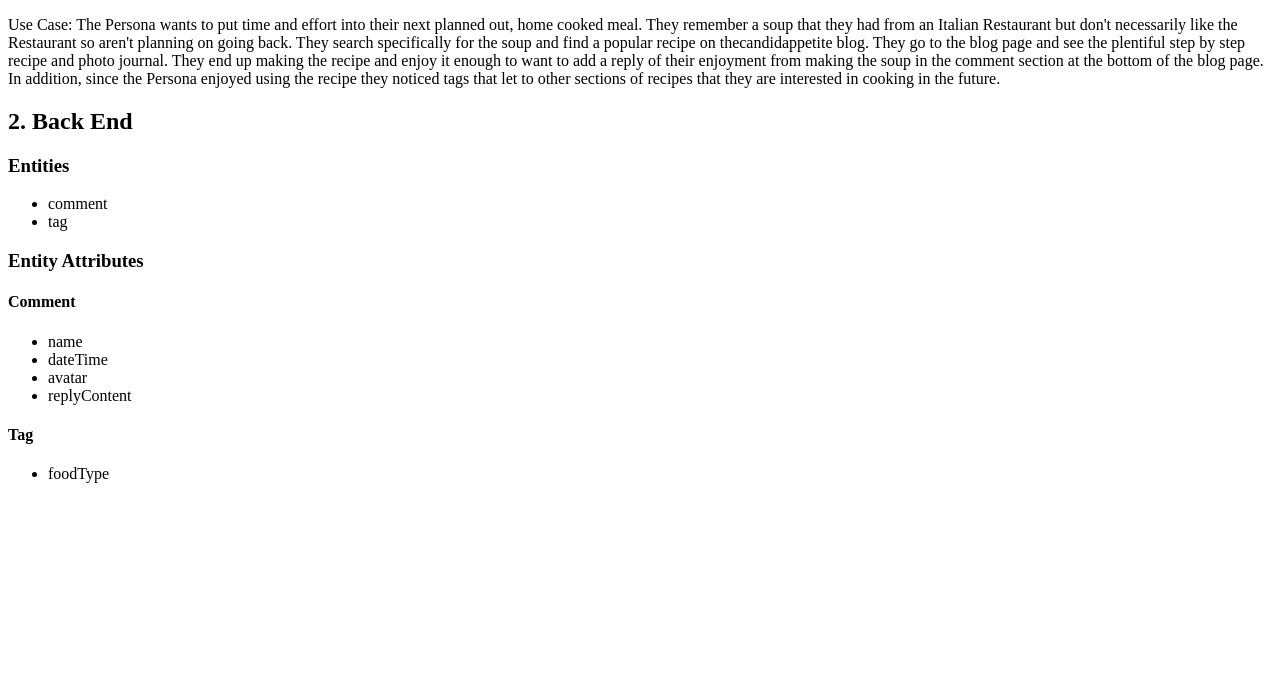
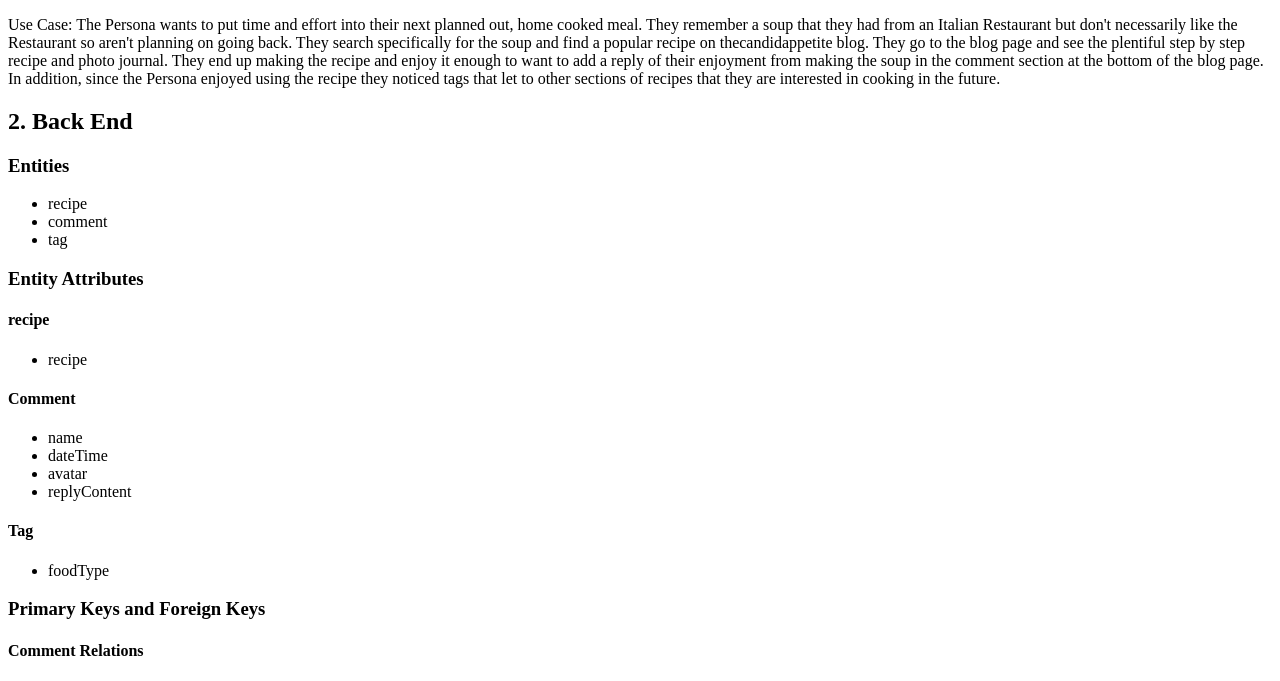
Before and after one commit to fgarcia132/ddp, a PHP site: page / in a window 1280 px wide. Shown: the part 163-844 px from the top of the page. Before the commit the page ends 646 px from the top, so only its background shows below. Run offline with PHP 8.4, Linux system fonts and the light colour scheme.

Commit message:
added recipe entity

```diff
--- a/index.php
+++ b/index.php
@@ -16,10 +16,15 @@
 			<h2>2. Back End</h2>
 				<h3>Entities</h3>
 					<ul>
+						<li>recipe</li>
 						<li>comment</li>
 						<li>tag</li>
 					</ul>
 				<h3>Entity Attributes</h3>
+					<h4>recipe</h4>
+						<ul>
+							<li>recipe</li>
+						</ul>
 					<h4>Comment</h4>
 						<ul>
 							<li>name</li>
@@ -31,5 +36,8 @@
 						<ul>
 							<li>foodType</li>
 						</ul>
+				<h3>Primary Keys and Foreign Keys</h3>
+					<h4>Comment Relations</h4>
+						<p></p>
 	</body>
 </html>
```
